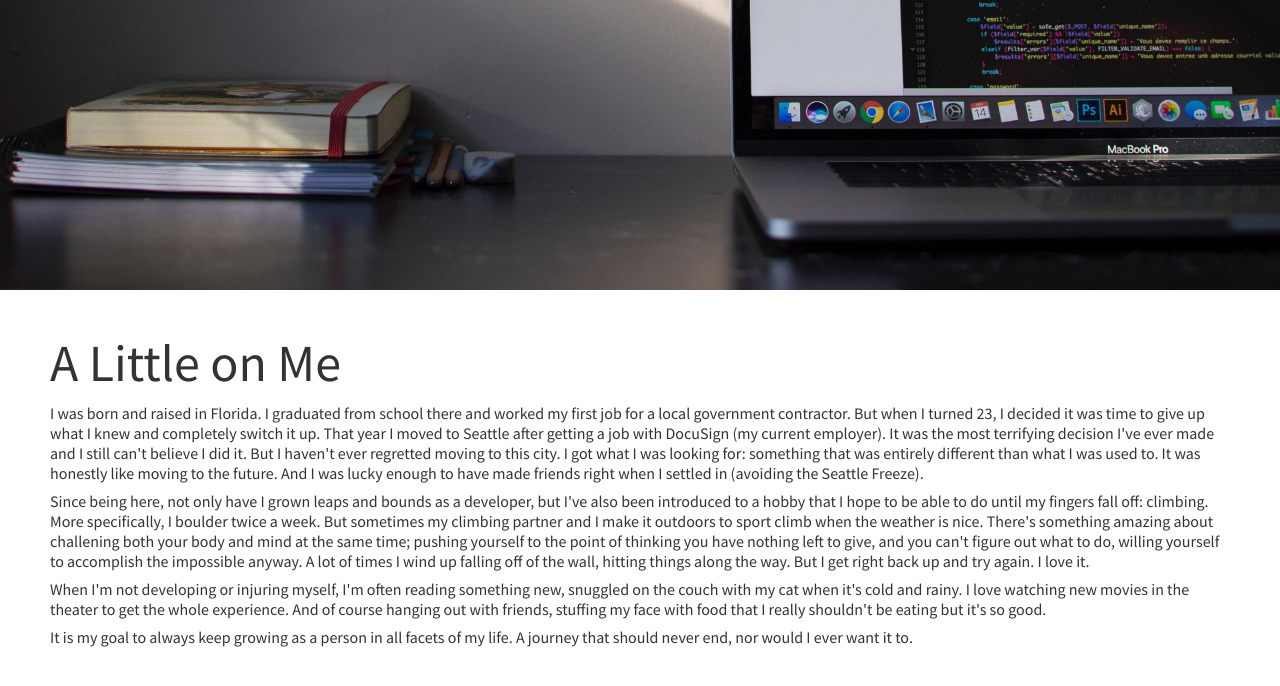
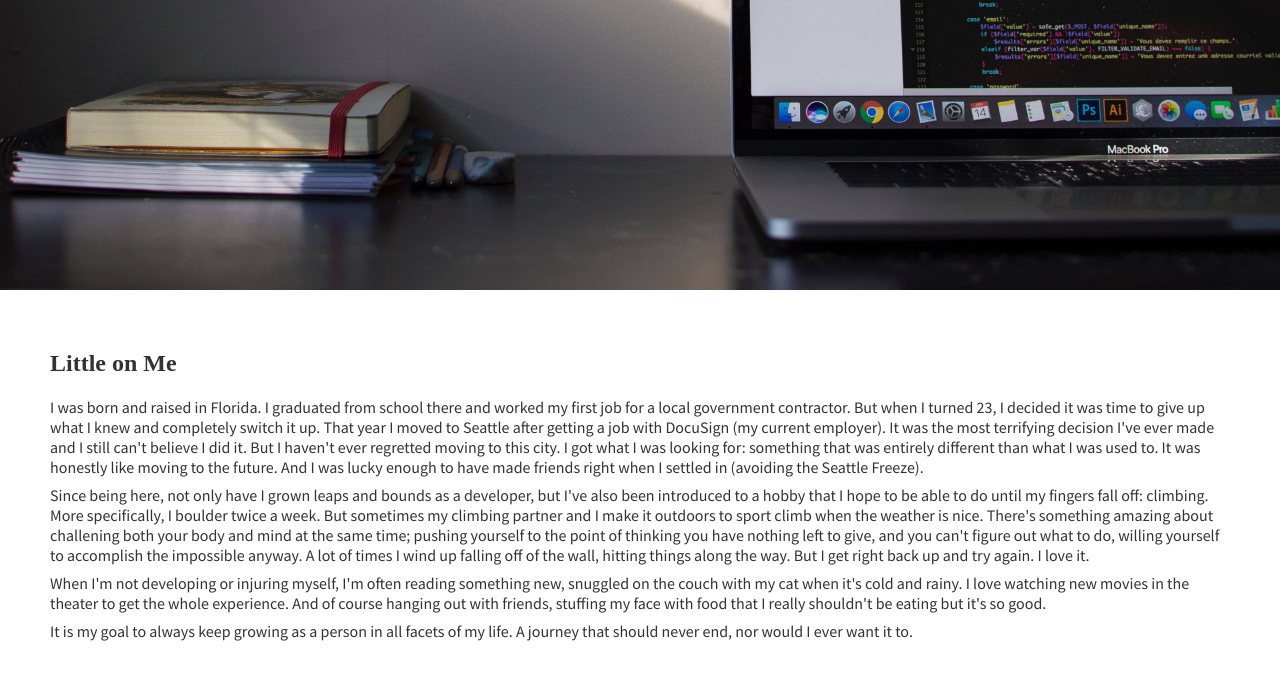
Before and after one commit to gameofjones/gameofjones.github.io, a plain HTML site: page index.html in a window 1280 px wide. Shown: the part 510-1196 px from the top of the page. Drawn offline with Linux system fonts and the light colour scheme.

Commit message:
Styles yo

```diff
--- a/index.html
+++ b/index.html
@@ -19,28 +19,26 @@
         <div class="container">
             <div class="container-div">
                 <p>
-                    <span class="container-title">A Little on Me</span>
+                    <h2> Little on Me</h2>
                 </p>
                 <p>
-                    <span>I was born and raised in Florida. I graduated from school there and worked my first job for a local government contractor. But when I turned 23, I decided it was time to give up what I knew and completely
+                    I was born and raised in Florida. I graduated from school there and worked my first job for a local government contractor. But when I turned 23, I decided it was time to give up what I knew and completely
                     switch it up. That year I moved to Seattle after getting a job with DocuSign (my current employer). It was the most terrifying decision I've ever made and I still can't believe I did it. But I haven't
                     ever regretted moving to this city. I got what I was looking for: something that was entirely different than what I was used to. It was honestly like moving to the future. And I was lucky enough to have
                     made friends right when I settled in (avoiding the Seattle Freeze).
-                    </span>
                 </p>
                 <p>
-                    <span>Since being here, not only have I grown leaps and bounds as a developer, but I've also been introduced to a hobby that I hope to be able to do until my fingers fall off: climbing. More specifically, I boulder
+                    Since being here, not only have I grown leaps and bounds as a developer, but I've also been introduced to a hobby that I hope to be able to do until my fingers fall off: climbing. More specifically, I boulder
                     twice a week. But sometimes my climbing partner and I make it outdoors to sport climb when the weather is nice. There's something amazing about challening both your body and mind at the same time; pushing yourself to the point
                     of thinking you have nothing left to give, and you can't figure out what to do, willing yourself to accomplish the impossible anyway. A lot of times I wind up falling off of the wall, hitting things along
                     the way. But I get right back up and try again. I love it.
-                    </span>
                 </p>
                 <p>
-                    <span>When I'm not developing or injuring myself, I'm often reading something new, snuggled on the couch with my cat when it's cold and rainy. I love watching new movies in the theater to get the whole experience.
-                        And of course hanging out with friends, stuffing my face with food that I really shouldn't be eating but it's so good.</span>
+                    When I'm not developing or injuring myself, I'm often reading something new, snuggled on the couch with my cat when it's cold and rainy. I love watching new movies in the theater to get the whole experience.
+                    And of course hanging out with friends, stuffing my face with food that I really shouldn't be eating but it's so good.
                 </p>
                 <p>
-                    <span>It is my goal to always keep growing as a person in all facets of my life. A journey that should never end, nor would I ever want it to.</span>
+                    It is my goal to always keep growing as a person in all facets of my life. A journey that should never end, nor would I ever want it to.
                 </p>
             </div>
         </div>
--- a/style.css
+++ b/style.css
@@ -3,7 +3,7 @@ body {
     color: #333;
 }
 
-span {
+span, p {
     font-family: 'Source Sans Pro';
     font-weight: 400;
     font-style: normal;
```
Lines whose indentation alone changed are shown as unchanged.
